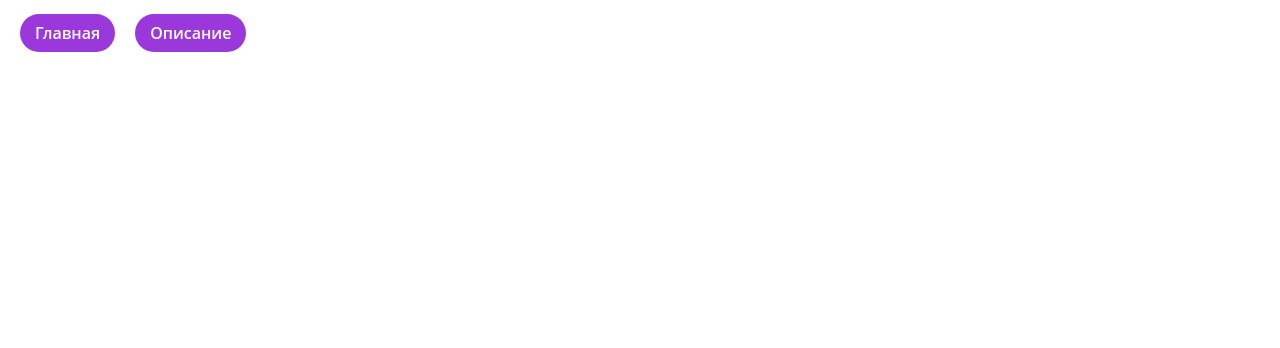
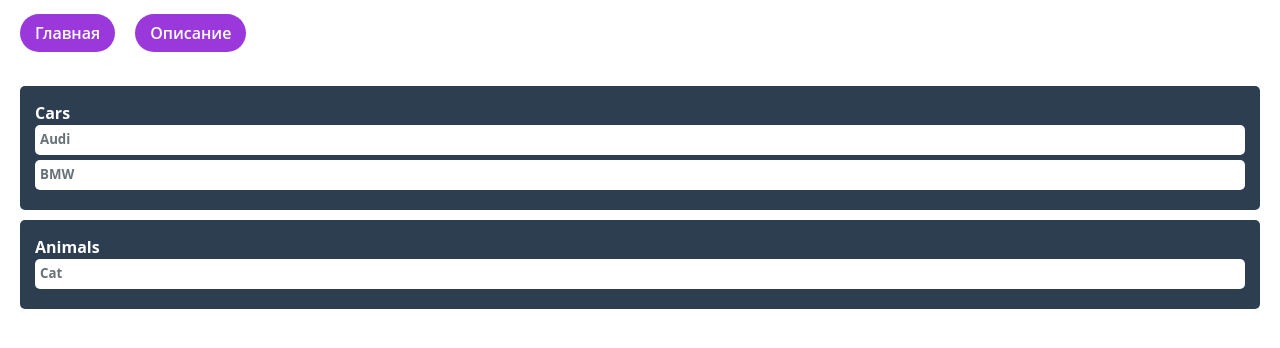
Before and after one commit to maxgrigoriew/task-manager-draggable, a Vue app: page / in a window 1280 px wide. Shown: the top 348 px of the page. Built offline with nearby package versions, Linux system fonts and the light colour scheme.

Commit message:
feature: add draggble function

```diff
--- a/src/components/KanbanBoard.vue
+++ b/src/components/KanbanBoard.vue
@@ -3,10 +3,14 @@ import { ITask } from 'types';
 import KanbanBoardColumn from './KanbanBoardColumn.vue';
 
 const { tasks, columns } = defineProps(['tasks', 'columns']);
-const emit = defineEmits(['openTask']);
+const emit = defineEmits(['openTask', 'updateTasksOnDrop']);
 
 const openTask = (task: ITask): void => {
   emit('openTask', task);
+};
+
+const updateTasksOnDrop = (itemID: string, columnId: string): void => {
+  emit('updateTasksOnDrop', itemID, columnId);
 };
 </script>
 <template>
@@ -17,6 +21,7 @@ const openTask = (task: ITask): void => {
       :column="column"
       :tasks="tasks"
       @openTask="openTask"
+      @updateTasksOnDrop="updateTasksOnDrop"
     />
   </div>
 </template>
--- a/src/components/KanbanBoardColumn.vue
+++ b/src/components/KanbanBoardColumn.vue
@@ -2,7 +2,7 @@
 import { computed } from 'vue';
 import KanbanBoardTaskList from './KanbanBoardTaskList.vue';
 
-const emit = defineEmits(['updateOnDropTasks', 'openTask']);
+const emit = defineEmits(['updateTasksOnDrop', 'openTask']);
 const { tasks, column } = defineProps(['tasks', 'column']);
 
 const openTask = (task) => {
@@ -16,18 +16,17 @@ const taskCounter = computed(() => {
   return filterTasks.value.length;
 });
 
-const onDrop = (evt: DragEvent, columnId: string) => {
-  console.log('drop');
+const updateTasksOnDrop = (evt: DragEvent, columnId: string) => {
   if (evt.dataTransfer) {
     const itemID = evt.dataTransfer.getData('itemID');
-    emit('updateOnDropTasks', itemID, columnId);
+    emit('updateTasksOnDrop', itemID, columnId);
   }
 };
 </script>
 <template>
   <div
     class="board__column"
-    @drop="onDrop($event, column.id)"
+    @drop="updateTasksOnDrop($event, column.id)"
     @dragover.prevent
     @dragenter.prevent
   >
--- a/src/components/KanbanBoardTask.vue
+++ b/src/components/KanbanBoardTask.vue
@@ -4,24 +4,19 @@ import { ITask } from 'types';
 const { task } = defineProps(['task']);
 const emit = defineEmits(['openTask']);
 
-const startDrag = (evt: DragEvent, task: ITask): void => {
-  console.log(123);
+const startDrag = (evt: DragEvent, taskId: number): void => {
   if (evt.dataTransfer) {
     evt.dataTransfer.dropEffect = 'move';
     evt.dataTransfer.effectAllowed = 'move';
-    evt.dataTransfer.setData('itemID', task.id.toString());
+    evt.dataTransfer.setData('itemID', taskId.toString());
   }
 };
-
-defineExpose({
-  startDrag,
-});
 </script>
 <template>
   <div
     class="task"
-    draggable
-    @dragstart="startDrag($event, task)"
+    draggable="true"
+    @dragstart="startDrag($event, task.id)"
   >
     <div
       class="task__inner"
--- a/src/pages/AboutPage.vue
+++ b/src/pages/AboutPage.vue
@@ -1,8 +1,8 @@
 <script lang="ts" setup>
-import { ref, reactive, Ref } from 'vue';
+import { Ref, reactive, ref } from 'vue';
 import AppButton from '../components/AppButton.vue';
+import AppInput from '../components/AppInput.vue';
 import AppModal from '../components/AppModal.vue';
-import AppInput from '../components/AppInput.vue';
 import KanbanBoard from '../components/KanbanBoard.vue';
 import COLUMNS from '../data/columns';
 import { ITask } from './../types/index';
@@ -17,12 +17,12 @@ const modalRef = ref<InstanceType<typeof AppModal>>();
 const openModal = (): void => modalRef.value?.openModal();
 const closeModal = (): void => modalRef.value?.closeModal();
 const openTask = (task: ITask): void => {
-  const findTask = tasks.value.find((i) => i.id === task.id);
+  const foundTask = tasks.value.find((i) => i.id === task.id);
 
-  if (findTask) {
+  if (foundTask) {
     openModal();
-    formModal.title = findTask.title;
-    formModal.description = findTask.description;
+    formModal.title = foundTask.title;
+    formModal.description = foundTask.description;
   }
 };
 const clearModal = (): void => {
@@ -40,6 +40,14 @@ const addTask = (): void => {
   clearModal();
   closeModal();
 };
+
+const updateTasksOnDrop = (itemId: string, columnTitle: string) => {
+  const foundTask = tasks.value.find((task) => task.id === Number(itemId));
+
+  if (foundTask) {
+    foundTask.columnId = columnTitle;
+  }
+};
 </script>
 
 <template>
@@ -52,6 +60,7 @@ const addTask = (): void => {
       :tasks="tasks"
       :columns="COLUMNS"
       @openTask="openTask"
+      @updateTasksOnDrop="updateTasksOnDrop"
     />
 
     <app-modal
--- a/src/pages/MainPage.vue
+++ b/src/pages/MainPage.vue
@@ -1,7 +1,105 @@
-<script setup lang="ts"></script>
-
 <template>
-  <div></div>
+  <div>
+    <div
+      v-for="category in categories"
+      :key="category.id"
+      @drop="onDrop($event, category.id)"
+      class="droppable"
+      @dragover.prevent
+      @dragenter.prevent
+    >
+      <h4>{{ category.title }}</h4>
+      <div
+        v-for="item in items.filter((x) => x.categoryId === category.id)"
+        @dragstart="onDragStart($event, item)"
+        class="draggable"
+        draggable="true"
+      >
+        <h5>{{ item.title }}</h5>
+      </div>
+    </div>
+  </div>
 </template>
 
-<style lang="css" scoped></style>
+<script lang="ts">
+import { ref } from 'vue';
+
+export default {
+  name: 'App',
+  setup() {
+    const items = ref([
+      {
+        id: 0,
+        title: 'Audi',
+        categoryId: 0,
+      },
+      {
+        id: 1,
+        title: 'BMW',
+        categoryId: 0,
+      },
+      {
+        id: 2,
+        title: 'Cat',
+        categoryId: 1,
+      },
+    ]);
+    const categories = ref([
+      {
+        id: 0,
+        title: 'Cars',
+      },
+      {
+        id: 1,
+        title: 'Animals',
+      },
+    ]);
+
+    function onDragStart(e: DragEvent, item) {
+      e.dataTransfer.dropEffect = 'move';
+      e.dataTransfer.effectAllowed = 'move';
+      e.dataTransfer.setData('itemId', item.id.toString());
+    }
+
+    function onDrop(e: DragEvent, categoryId) {
+      console.log();
+      const itemId = parseInt(e.dataTransfer.getData('itemId'));
+      items.value = items.value.map((x) => {
+        if (x.id == itemId) x.categoryId = categoryId;
+        return x;
+      });
+    }
+
+    return {
+      items,
+      categories,
+      onDragStart,
+      onDrop,
+    };
+  },
+};
+</script>
+
+<style scoped>
+.droppable {
+  padding: 15px;
+  border-radius: 5px;
+  background: #2c3e50;
+  margin-bottom: 10px;
+}
+
+.droppable h4 {
+  color: white;
+}
+
+.draggable {
+  background: white;
+  padding: 5px;
+  border-radius: 5px;
+  margin-bottom: 5px;
+}
+
+.draggable h5 {
+  margin: 0;
+}
+</style>
```
